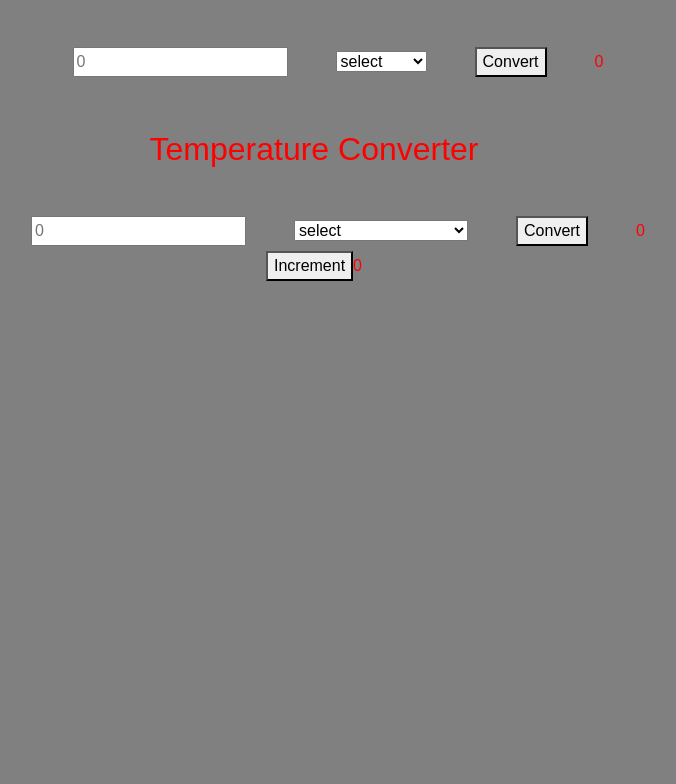
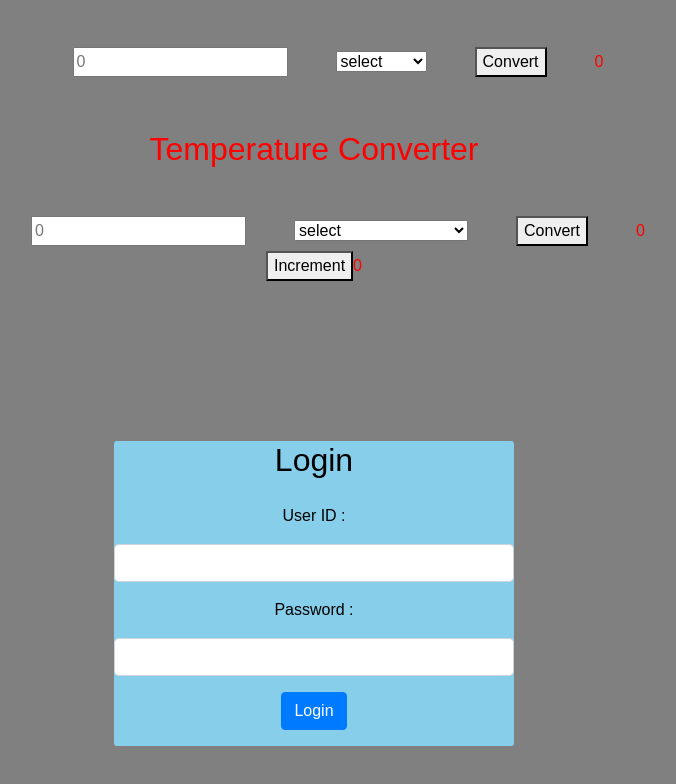
Before and after one commit to Devil-codes/AmberSoft, a React (Create React App) app: page / in a window 1280 px wide. Shown: the part 1133-1917 px from the top of the page, without its empty margins (326-1002 px from the left). Before the commit the page ends 1462 px from the top, so only its background shows below. Built offline with nearby package versions, Linux system fonts and the light colour scheme.

Commit message:
Added login component

```diff
--- a/src/App.js
+++ b/src/App.js
@@ -12,6 +12,7 @@ import FormSelectComp from "./Components/FormSelectComp";
 import CurrencyConverter from "./Components/CurrencyConverter";
 import TempConverter from "./Components/TempConverter";
 import PassArgument from "./Components/PassArgument";
+import LoginPage from "./Components/LoginPage";
 
 export default function App() {
   return (
@@ -32,6 +33,7 @@ export default function App() {
       <TempConverter />
       <br />
       <PassArgument />
+      <LoginPage />
     </div>
   );
 }
--- /dev/null
+++ b/src/Components/LoginPage.jsx
@@ -0,0 +1,47 @@
+import React from "react";
+
+class LoginPage extends React.Component {
+  state = { userID: "", pswd: "" };
+  userDataChange = (event) => {
+    this.setState({ userID: event.target.value });
+  };
+  pswDataChange = (event) => {
+    this.setState({ pswd: event.target.value });
+  };
+  loginMe = () => {
+    var msg =
+      this.state.userID === "" || this.state.pswd === ""
+        ? "Credentials required for login!"
+        : "Logged in as " + this.state.userID;
+    console.log(this.state.userID, this.state.pswd);
+    alert(msg);
+  };
+  render() {
+    return (
+      <div className="container">
+        <div className="inside-container">
+          <form onSubmit={this.loginMe}>
+            <h2 className="text-center">Login</h2>
+            <label className="form-label m-3">User ID :</label>
+            <input
+              type="text"
+              className="form-control"
+              onChange={this.userDataChange}
+            />
+            <label className="form-label m-3">Password :</label>
+            <input
+              type="password"
+              className="form-control"
+              onChange={this.pswDataChange}
+            />
+            <button type="submit" className="btn btn-primary m-3">
+              Login
+            </button>
+          </form>
+        </div>
+      </div>
+    );
+  }
+}
+
+export default LoginPage;
--- a/src/styles.css
+++ b/src/styles.css
@@ -6,3 +6,14 @@ body {
   background-color: grey;
   color: red;
 }
+
+.inside-container {
+  font-family: sans-serif;
+  color: black;
+  background: skyblue;
+  margin: auto;
+  height: auto;
+  margin-top: 10em;
+  border-radius: 3px;
+  width: 400px;
+}
```
